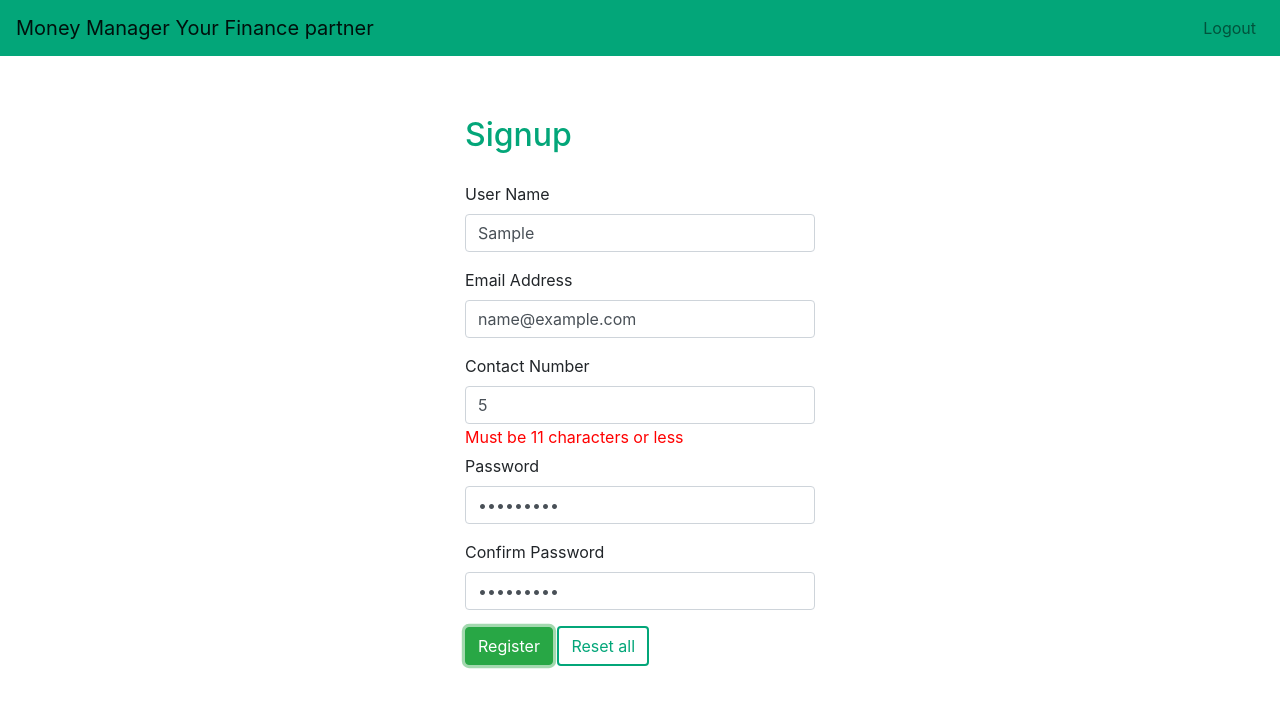
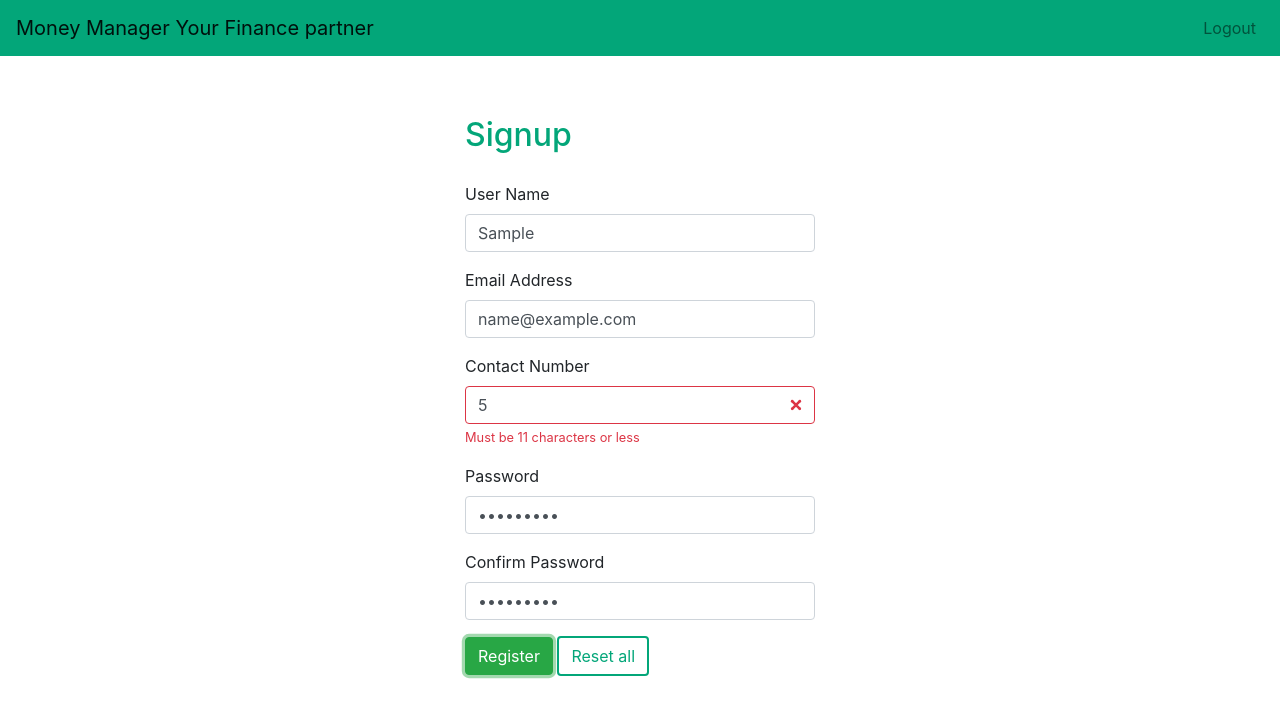
Before and after one commit to codesect/cs01-team-edsger-05, a React (Create React App) app: page /signup in a window 1280 px wide. Both pictures are taken after typing "Sample", "name@example.com", "5", "Sample123", "Sample123" into the empty fields and a click on the button "Register". Shown: the top 718 px of the page. Built offline with nearby package versions, Linux system fonts and the light colour scheme.

Commit message:
code refactor using Formik components

```diff
--- a/src/App.js
+++ b/src/App.js
@@ -3,7 +3,7 @@ import "./App.css";
 import { BrowserRouter as Router, Switch, Route } from "react-router-dom";
 import Home from "./components/Home";
 import NavbarTop from "./components/Navbar";
-import { Signup } from "./components/Signup";
+import SignupForm from "./components/Signup";
 
 function App() {
   return (
@@ -14,7 +14,7 @@ function App() {
           <Home />
         </Route>
         <Route path="/signup">
-          <Signup />
+          <SignupForm />
         </Route>
       </Switch>
     </Router>
--- a/src/components/signup.js
+++ b/src/components/signup.js
@@ -1,24 +1,37 @@
 import React, { Component } from "react";
 
-import { Button, Form, FormGroup, Label, Input } from "reactstrap";
+import { Button, FormGroup, Label } from "reactstrap";
 
-import { withFormik } from "formik";
+import { Formik, Form, Field, ErrorMessage } from "formik";
 import * as Yup from "yup";
 
+const SignupSchema = Yup.object().shape({
+  username: Yup.string()
+    .min(6, "Must be 6 characters or less")
+    .required("Required"),
+  email: Yup.string()
+    .email("Invalid email addresss`")
+    .required("Required"),
+  contact: Yup.string()
+    .min(11, "Must be 11 characters or less")
+    .required("Required"),
+  password: Yup.string()
+    .min(8, "Must be 8 characters or long")
+    .matches(
+      /^(?=.*[a-z])(?=.*[A-Z])(?=.*\d)[a-zA-Z\d]{8,}$/,
+      "Pasword can only contain at least one uppercase letter, one lowercase letter and one number:"
+    )
+    .required("Required"),
+  confirmPassword: Yup.string()
+    .min(8, "Must be 8 characters or long")
+    .test("passwords-match", "Passwords must match", function(value) {
+      return this.parent.password === value;
+    })
+    .required("Required")
+});
+
 class SignupForm extends Component {
-  constructor(props) {
-    super(props);
-    this.state = {};
-  }
   render() {
-    const {
-      values,
-      touched,
-      errors,
-      handleChange,
-      handleBlur,
-      handleSubmit
-    } = this.props;
     return (
       <div
         style={{
@@ -34,167 +47,147 @@ class SignupForm extends Component {
         >
           <h2>Signup</h2>
         </div>
-        <Form onSubmit={handleSubmit} autoComplete="off">
-          <FormGroup>
-            <Label htmlFor="username">User Name</Label>
-            <Input
-              type="text"
-              name="username"
-              onChange={handleChange}
-              onBlur={handleBlur}
-              value={values.username}
-              id="username"
-              placeholder="Enter Username"
-            />
-          </FormGroup>
-          {errors.username && touched.username && (
-            <div
-              id="feedback"
-              style={{ color: "red", marginTop: "-15px", marginBottom: "5px" }}
-            >
-              {errors.username}
-            </div>
+        <Formik
+          initialValues={{
+            username: "",
+            contact: "",
+            email: "",
+            password: "",
+            confirmPassword: ""
+          }}
+          validationSchema={SignupSchema}
+          onSubmit={({ setSubmitting }) => {
+            alert("Form is validated! Submitting the form...");
+            setSubmitting(false);
+          }}
+        >
+          {({
+            touched,
+            errors,
+            isSubmitting,
+            handleChange,
+            handleBlur,
+            values
+          }) => (
+            <Form>
+              <div className="form-group">
+                <Label htmlFor="username">User Name</Label>
+                <Field
+                  type="text"
+                  name="username"
+                  id="username"
+                  className={`form-control ${
+                    touched.username && errors.username ? "is-invalid" : ""
+                  }`}
+                  placeholder="Enter Username"
+                />
+                <ErrorMessage
+                  component="div"
+                  name="username"
+                  className="invalid-feedback"
+                />
+              </div>
+              <FormGroup>
+                <Label htmlFor="email">Email Address</Label>
+                <Field
+                  type="email"
+                  name="email"
+                  onChange={handleChange}
+                  onBlur={handleBlur}
+                  value={values.email}
+                  className={`form-control ${
+                    touched.email && errors.email ? "is-invalid" : ""
+                  }`}
+                  id="email"
+                  placeholder="Enter Email"
+                />
+                <ErrorMessage
+                  component="div"
+                  name="email"
+                  className="invalid-feedback"
+                />
+              </FormGroup>
+              <FormGroup>
+                <Label htmlFor="contact">Contact Number</Label>
+                <Field
+                  type="number"
+                  name="contact"
+                  onChange={handleChange}
+                  onBlur={handleBlur}
+                  value={values.contact}
+                  id="contact"
+                  className={`form-control ${
+                    touched.contact && errors.contact ? "is-invalid" : ""
+                  }`}
+                  placeholder="Enter your contact number"
+                />
+                <ErrorMessage
+                  component="div"
+                  name="contact"
+                  className="invalid-feedback"
+                />
+              </FormGroup>
+              <FormGroup>
+                <Label htmlFor="password">Password</Label>
+                <Field
+                  type="password"
+                  name="password"
+                  onChange={handleChange}
+                  onBlur={handleBlur}
+                  value={values.password}
+                  className={`form-control ${
+                    touched.password && errors.password ? "is-invalid" : ""
+                  }`}
+                  id="password"
+                  placeholder="Password"
+                />
+                <ErrorMessage
+                  component="div"
+                  name="password"
+                  className="invalid-feedback"
+                />
+              </FormGroup>
+              <FormGroup>
+                <Label htmlFor="confirmPassword">Confirm Password</Label>
+                <Field
+                  type="password"
+                  name="confirmPassword"
+                  onChange={handleChange}
+                  onBlur={handleBlur}
+                  value={values.confirmPassword}
+                  id="confirmPassword"
+                  className={`form-control ${
+                    touched.confirmPassword && errors.confirmPassword
+                      ? "is-invalid"
+                      : ""
+                  }`}
+                  placeholder="Re-enter Password"
+                />
+                <ErrorMessage
+                  component="div"
+                  name="confirmPassword"
+                  className="invalid-feedback"
+                />
+              </FormGroup>
+              <Button color="success" type="submit">
+                Register
+              </Button>{" "}
+              <Button
+                color="success"
+                style={{
+                  backgroundColor: "white",
+                  border: "2px solid #03a679",
+                  color: "#03a679"
+                }}
+              >
+                Reset all
+              </Button>
+            </Form>
           )}
-          <FormGroup>
-            <Label htmlFor="email">Email Address</Label>
-            <Input
-              type="email"
-              name="email"
-              onChange={handleChange}
-              onBlur={handleBlur}
-              value={values.email}
-              id="email"
-              placeholder="Enter Email"
-            />
-          </FormGroup>
-          {errors.email && touched.email && (
-            <div
-              id="feedback"
-              style={{ color: "red", marginTop: "-15px", marginBottom: "5px" }}
-            >
-              {errors.email}
-            </div>
-          )}
-          <FormGroup>
-            <Label htmlFor="contact">Contact Number</Label>
-            <Input
-              type="number"
-              name="contact"
-              onChange={handleChange}
-              onBlur={handleBlur}
-              value={values.contact}
-              id="contact"
-              placeholder="Enter your contact number"
-            />
-          </FormGroup>
-          {errors.contact && touched.contact && (
-            <div
-              id="feedback"
-              style={{ color: "red", marginTop: "-15px", marginBottom: "5px" }}
-            >
-              {errors.contact}
-            </div>
-          )}
-          <FormGroup>
-            <Label htmlFor="password">Password</Label>
-            <Input
-              type="password"
-              name="password"
-              onChange={handleChange}
-              onBlur={handleBlur}
-              value={values.password}
-              id="password"
-              placeholder="Password"
-            />
-          </FormGroup>
-          {errors.password && touched.password && (
-            <div
-              id="feedback"
-              style={{ color: "red", marginTop: "-15px", marginBottom: "5px" }}
-            >
-              {errors.password}
-            </div>
-          )}
-          <FormGroup>
-            <Label htmlFor="confirmPassword">Confirm Password</Label>
-            <Input
-              type="password"
-              name="confirmPassword"
-              onChange={handleChange}
-              onBlur={handleBlur}
-              value={values.confirmPassword}
-              id="confirmPassword"
-              placeholder="Re-enter Password"
-            />
-          </FormGroup>
-          {errors.confirmPassword && touched.confirmPassword && (
-            <div
-              id="feedback"
-              style={{ color: "red", marginTop: "-15px", marginBottom: "5px" }}
-            >
-              {errors.confirmPassword}
-            </div>
-          )}
-          <Button color="success" type="submit">
-            Register
-          </Button>{" "}
-          <Button
-            color="success"
-            style={{
-              backgroundColor: "white",
-              border: "2px solid #03a679",
-              color: "#03a679"
-            }}
-          >
-            Reset all
-          </Button>
-        </Form>
+        </Formik>
       </div>
     );
   }
 }
 
-export const Signup = withFormik({
-  mapPropsToValues: () => ({
-    username: "",
-    email: "",
-    contact: "",
-    password: "",
-    confirmPassword: ""
-  }),
-
-  // Custom sync validation
-  validationSchema: Yup.object({
-    username: Yup.string()
-      .min(6, "Must be 6 characters or less")
-      .required("Required"),
-    email: Yup.string()
-      .email("Invalid email addresss`")
-      .required("Required"),
-    contact: Yup.string()
-      .min(11, "Must be 11 characters or less")
-      .required("Required"),
-    password: Yup.string()
-      .min(8, "Must be 8 characters or long")
-      .matches(
-        /^(?=.*[a-z])(?=.*[A-Z])(?=.*\d)[a-zA-Z\d]{8,}$/,
-        "Pasword can only contain at least one uppercase letter, one lowercase letter and one number:"
-      )
-      .required("Required"),
-    confirmPassword: Yup.string()
-      .min(8, "Must be 8 characters or long")
-      .test("passwords-match", "Passwords must match", function(value) {
-        return this.parent.password === value;
-      })
-      .required("Required")
-  }),
-
-  handleSubmit: (values, { setSubmitting }) => {
-    setTimeout(() => {
-      alert(JSON.stringify(values, null, 2));
-      setSubmitting(false);
-    }, 1000);
-  },
-
-  displayName: "BasicForm"
-})(SignupForm);
+export default SignupForm;
--- a/src/index.js
+++ b/src/index.js
@@ -3,8 +3,7 @@ import ReactDOM from "react-dom";
 import "./index.css";
 import App from "./App";
 import * as serviceWorker from "./serviceWorker";
-import "bootstrap/dist/css/bootstrap.min.css";
-
+import "bootstrap/dist/css/bootstrap.css";
 ReactDOM.render(<App />, document.getElementById("root"));
 
 // If you want your app to work offline and load faster, you can change
```
